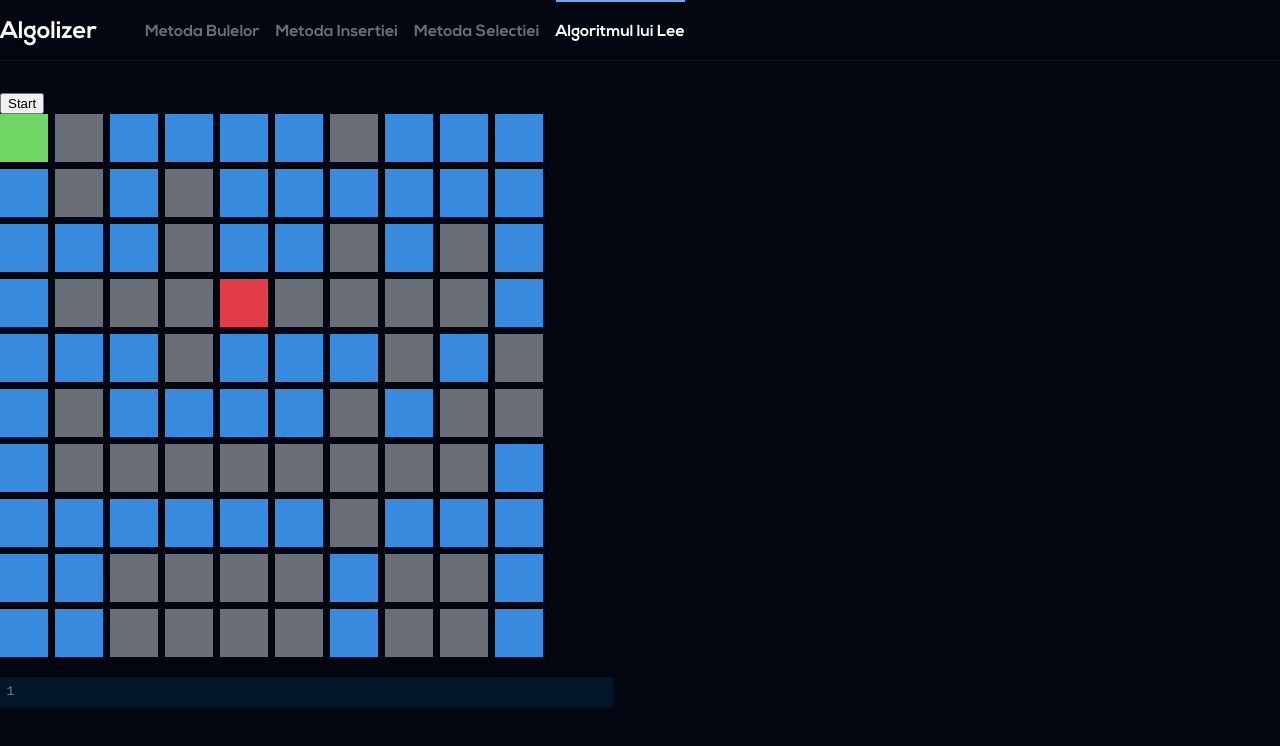
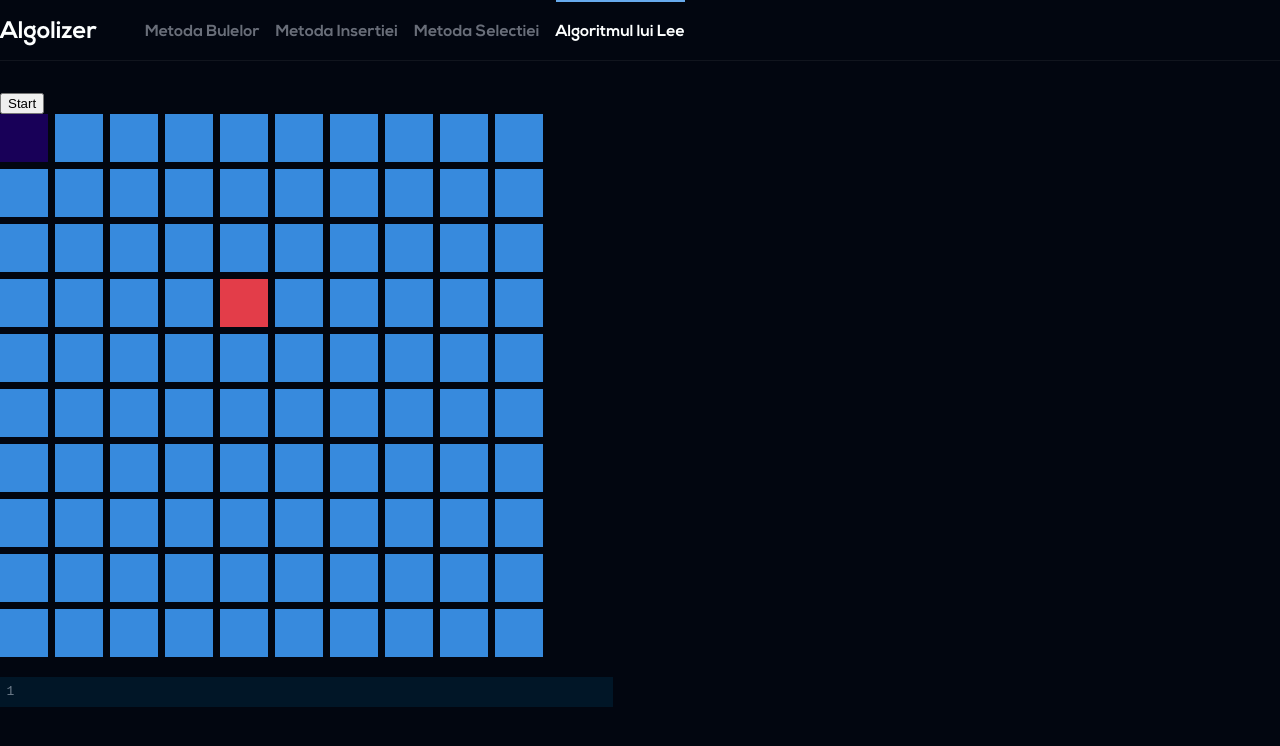
Before and after one commit to MiroiuGabriel/algolizer, a React (Create React App) app: page /algoritmul-lui-lee in a window 1280 px wide. Shown: the top 746 px of the page. Built offline with nearby package versions, Linux system fonts and the light colour scheme.

Commit message:
added shortest path visual

```diff
--- a/src/pages/LeeAlgorithmPage.tsx
+++ b/src/pages/LeeAlgorithmPage.tsx
@@ -3,18 +3,18 @@ import { useEffect, useState } from 'react';
 import { HighlightCode } from '../codeHighlight';
 import { delayed } from '../hooks/useAlgorithm';
 
-const initialMatrix = [
-	[1, 0, 1, 1, 1, 1, 0, 1, 1, 1],
-	[1, 0, 1, 0, 1, 1, 1, 1, 1, 1],
-	[1, 1, 1, 0, 1, 1, 0, 1, 0, 1],
-	[1, 0, 0, 0, 1, 0, 0, 0, 0, 1],
-	[1, 1, 1, 0, 1, 1, 1, 0, 1, 0],
-	[1, 0, 1, 1, 1, 1, 0, 1, 0, 0],
-	[1, 0, 0, 0, 0, 0, 0, 0, 0, 1],
-	[1, 1, 1, 1, 1, 1, 0, 1, 1, 1],
-	[1, 1, 0, 0, 0, 0, 1, 0, 0, 1],
-	[1, 1, 0, 0, 0, 0, 1, 0, 0, 1],
-];
+// const initialMatrix = [
+// 	[1, 0, 1, 1, 1, 1, 0, 1, 1, 1],
+// 	[1, 0, 1, 0, 1, 1, 1, 1, 1, 1],
+// 	[1, 1, 1, 0, 1, 1, 0, 1, 0, 1],
+// 	[1, 0, 0, 0, 1, 0, 0, 0, 0, 1],
+// 	[1, 1, 1, 0, 1, 1, 1, 0, 1, 0],
+// 	[1, 0, 1, 1, 1, 1, 0, 1, 0, 0],
+// 	[1, 0, 0, 0, 0, 0, 0, 0, 0, 1],
+// 	[1, 1, 1, 1, 1, 1, 0, 1, 1, 1],
+// 	[1, 1, 0, 0, 0, 0, 1, 0, 0, 1],
+// 	[1, 1, 0, 0, 0, 0, 1, 0, 0, 1],
+// ];
 
 // const initialMatrix = [
 // 	[1, 1, 1, 1, 1, 1, 0, 1, 1, 1],
@@ -29,18 +29,21 @@ const initialMatrix = [
 // 	[1, 1, 0, 0, 0, 0, 1, 0, 0, 1],
 // ];
 
-// const initialMatrix = [
-// 	[1, 1, 1, 1, 1, 1, 1, 1, 1, 1],
-// 	[1, 1, 1, 1, 1, 1, 1, 1, 1, 1],
-// 	[1, 1, 1, 1, 1, 1, 1, 1, 1, 1],
-// 	[1, 1, 1, 1, 1, 1, 1, 1, 1, 1],
-// 	[1, 1, 1, 1, 1, 1, 1, 1, 1, 1],
-// 	[1, 1, 1, 1, 1, 1, 1, 1, 1, 1],
-// 	[1, 1, 1, 1, 1, 1, 1, 1, 1, 1],
-// 	[1, 1, 1, 1, 1, 1, 1, 1, 1, 1],
-// 	[1, 1, 1, 1, 1, 1, 1, 1, 1, 1],
-// 	[1, 1, 1, 1, 1, 1, 1, 1, 1, 1],
-// ];
+const initialMatrix = [
+	[1, 1, 1, 1, 1, 1, 1, 1, 1, 1],
+	[1, 1, 1, 1, 1, 1, 1, 1, 1, 1],
+	[1, 1, 1, 1, 1, 1, 1, 1, 1, 1],
+	[1, 1, 1, 1, 1, 1, 1, 1, 1, 1],
+	[1, 1, 1, 1, 1, 1, 1, 1, 1, 1],
+	[1, 1, 1, 1, 1, 1, 1, 1, 1, 1],
+	[1, 1, 1, 1, 1, 1, 1, 1, 1, 1],
+	[1, 1, 1, 1, 1, 1, 1, 1, 1, 1],
+	[1, 1, 1, 1, 1, 1, 1, 1, 1, 1],
+	[1, 1, 1, 1, 1, 1, 1, 1, 1, 1],
+];
+
+const rowNeighbours = [-1, 0, 0, 1];
+const colNeighbours = [0, -1, 1, 0];
 
 type Point = {
 	x: number;
@@ -52,9 +55,6 @@ type queueNode = {
 	dist: number;
 };
 
-const rowNeighbours = [-1, 0, 0, 1];
-const colNeighbours = [0, -1, 1, 0];
-
 function isValid(row: number, col: number) {
 	return (
 		row >= 0 &&
@@ -62,6 +62,39 @@ function isValid(row: number, col: number) {
 		col >= 0 &&
 		col < initialMatrix.length
 	);
+}
+
+function isPath(matrix: number[][], x: number, y: number, k: number) {
+	return (
+		x + rowNeighbours[k] >= 0 &&
+		y + colNeighbours[k] >= 0 &&
+		isValid(x, y) &&
+		matrix[x][y] &&
+		matrix[x][y] === matrix[x + rowNeighbours[k]][y + colNeighbours[k]] + 1
+	);
+}
+
+// type Visited = Array<Array<{ visited: boolean; dist: number }>>;
+
+function findShortestPath(matrix: number[][], destination: Point) {
+	const path: Array<Point> = [];
+	let x = destination.x,
+		y = destination.y;
+
+	path.push({ x, y });
+
+	do {
+		let pos = -1;
+		for (let k = 0; k < 4 && pos === -1; k++) {
+			if (isPath(matrix, x, y, k)) {
+				pos = k;
+			}
+		}
+		x += rowNeighbours[pos];
+		y += colNeighbours[pos];
+		path.push({ x, y });
+	} while (matrix[x][y] !== 2);
+	return path;
 }
 
 const leeAlgorithm = (
@@ -73,9 +106,9 @@ const leeAlgorithm = (
 
 	if (!matrix[source.x][source.y] || !matrix[destination.x][destination.y])
 		return { dist: -1, steps };
-	const visited: boolean[][] = Array.from({ length: matrix.length }).map(
-		_ => []
-	);
+
+	console.log('matrix', matrix);
+	const visited = [...matrix];
 
 	const queue: queueNode[] = [];
 
@@ -86,28 +119,31 @@ const leeAlgorithm = (
 		const pt = curr.pt;
 
 		if (pt.x === destination.x && pt.y === destination.y) {
-			return { dist: curr.dist, steps };
+			return { dist: curr.dist, steps, visited };
 		}
-
 		queue.shift();
 
 		for (let i = 0; i < 4; i++) {
 			let row = pt.x + rowNeighbours[i];
 			let col = pt.y + colNeighbours[i];
 
-			if (isValid(row, col) && matrix[row][col] && !visited[row][col]) {
-				visited[row][col] = true;
+			if (
+				isValid(row, col) &&
+				matrix[row][col] &&
+				visited[row][col] === 1
+			) {
+				visited[row][col] = curr.dist + 1;
+
 				if (row === destination.x && col === destination.y) {
-					return { dist: curr.dist, steps };
+					return { dist: curr.dist, steps, visited };
 				}
 				steps.push({ x: row, y: col });
 				queue.push({ pt: { x: row, y: col }, dist: curr.dist + 1 });
 			}
 		}
-		console.log('queue', queue);
 	}
 	// Return -1 if destination cannot be reached
-	return { dist: -1, steps };
+	return { dist: -1, steps, visited };
 };
 
 const Block = styled.div<{
@@ -116,13 +152,16 @@ const Block = styled.div<{
 	destination: boolean;
 	wall: boolean;
 	visited: boolean;
+	path: boolean;
 }>`
 	width: 48px;
 	height: 48px;
 	margin-bottom: 7px;
 	background-color: ${props =>
-		props.source
+		props.path
 			? '#6FD666'
+			: props.source
+			? '#180058'
 			: props.destination
 			? '#E33D49'
 			: props.visited
@@ -142,9 +181,14 @@ const LeeAlgorithmPage: React.FC = () => {
 	const destination: Point = { x: 3, y: 4 };
 
 	const transformSteps = async () => {
-		const matrix = initialMatrix;
+		const { dist, steps, visited } = leeAlgorithm(
+			matrix,
+			source,
+			destination
+		);
 
-		const { dist, steps } = leeAlgorithm(matrix, source, destination);
+		console.log(visited);
+
 		for (let step of steps) {
 			await delayed(
 				() =>
@@ -158,6 +202,21 @@ const LeeAlgorithmPage: React.FC = () => {
 				10
 			);
 		}
+		const path = findShortestPath(visited!, destination);
+		for (let step of path) {
+			await delayed(
+				() =>
+					setMatrix(prev =>
+						prev.map((v, x) =>
+							v.map((v, y) =>
+								x === step.x && y === step.y ? -1 : v
+							)
+						)
+					),
+				10
+			);
+		}
+
 		if (dist !== -1) console.log('Shortest Path is ' + dist);
 		else console.log("Shortest Path doesn't exist");
 	};
@@ -175,6 +234,7 @@ const LeeAlgorithmPage: React.FC = () => {
 								source={x === source.x && y === source.y}
 								wall={v === 0}
 								visited={v === 2}
+								path={v === -1}
 								destination={
 									x === destination.x && y === destination.y
 								}
```
